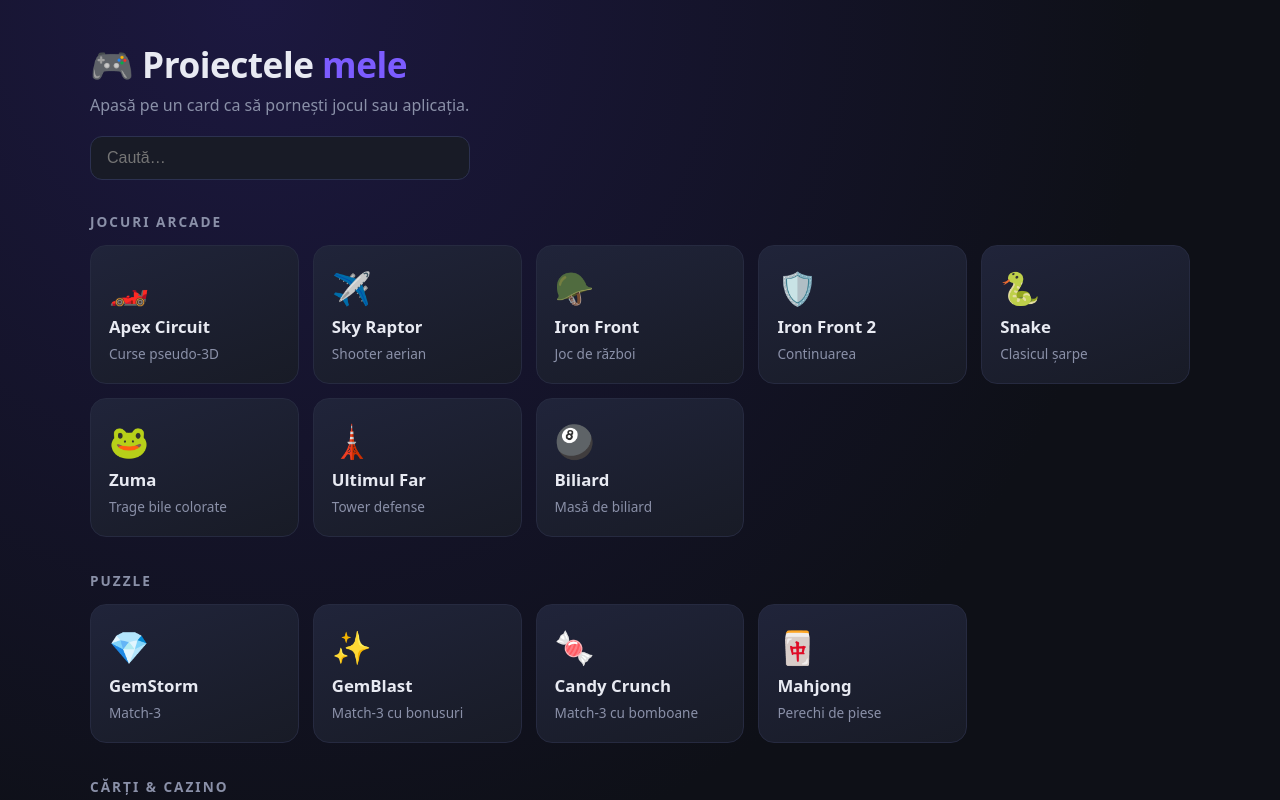
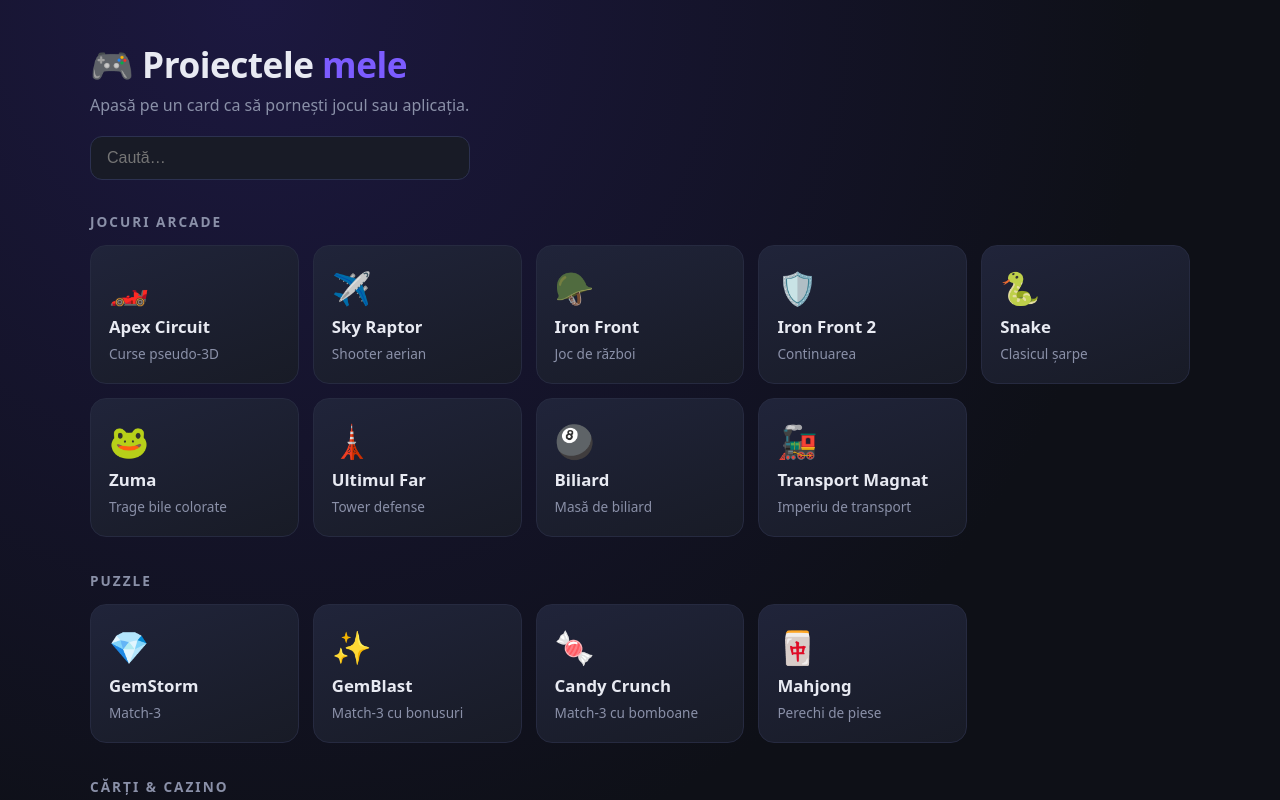
Before and after one commit to v3ng3ance/gemstorm, a plain HTML site: page index.html in a window 1280 px wide. Shown: the top 800 px of the page. Drawn offline with Linux system fonts and the light colour scheme.

Commit message:
Add files via upload

```diff
--- a/index.html
+++ b/index.html
@@ -44,6 +44,7 @@
     <a class="card" href="https://v3ng3ance.github.io/gemstorm/zuma-game.html"><div class="ico">🐸</div><div class="name">Zuma</div><div class="desc">Trage bile colorate</div></a>
     <a class="card" href="https://v3ng3ance.github.io/gemstorm/ultimul-far.html"><div class="ico">🗼</div><div class="name">Ultimul Far</div><div class="desc">Tower defense</div></a>
     <a class="card" href="https://v3ng3ance.github.io/gemstorm/biliard.html"><div class="ico">🎱</div><div class="name">Biliard</div><div class="desc">Masă de biliard</div></a>
+    <a class="card" href="https://v3ng3ance.github.io/gemstorm/transport-magnat.html"><div class="ico">🚂</div><div class="name">Transport Magnat</div><div class="desc">Imperiu de transport</div></a>
   </div>
 </section>
 <section>
```
